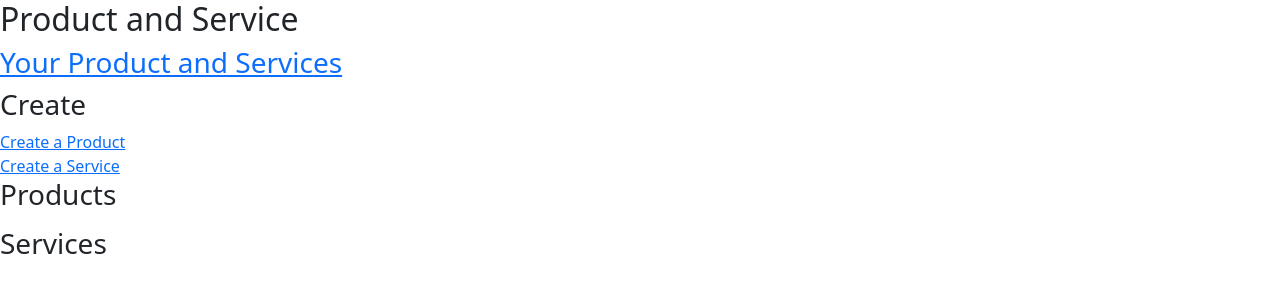
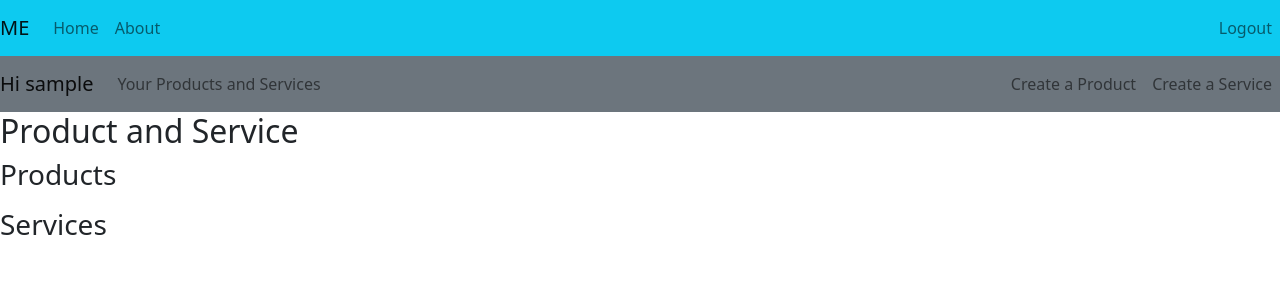
Before and after one commit to gunjanak/Django_MultiVendor_Ecom, a Django app: page / in a window 1280 px wide. Shown: the top 300 px of the page. Run offline with Django 5.2, Linux system fonts and the light colour scheme; the visitor is signed in with stand-in values (Sample User, id 1); data that the repository does not hold is empty; some libraries are stand-ins or nearby versions.

Commit message:
navigation bar done

```diff
--- a/accounts/templates/base.html
+++ b/accounts/templates/base.html
@@ -14,13 +14,86 @@
     </head>
 
     <body>
+        <nav class="navbar navbar-expand-lg navbar-light bg-info">
+            <a class="navbar-brand" href="#">ME</a>
+            <button class="navbar-toggler" type="button" data-toggle="collapse" data-target="#navbarNav" aria-controls="navbarNav" aria-expanded="false" aria-label="Toggle navigation">
+                <span class="navbar-toggler-icon"></span>
+            </button>
+            <div class="collapse navbar-collapse" id="navbarNav">
+                <ul class="navbar-nav me-auto">
+                    <li class="nav-item active">
+                        <a class="nav-link" href="{% url 'home' %}">Home </a>
 
+                    </li>
+                    <li>
+                        <a class="nav-link" href="#">About</a>
+                    </li>
+                </ul>
 
-        <div id="content">
+                <ul class="navbar-nav">
+                    {% if user.is_authenticated %}
+
+                    <li class="nav-item">
+                        <a class="nav-link" href="{% url 'logout'%}">
+                            Logout
+                        </a>
+                    </li>
+
+                    {% else %}
+                    <li class="nav-item">
+                        <a class="nav-link" href="{% url 'login' %}">
+                            Login
+                        </a>
+                    </li>
+                    <li class="nav-item">
+                        <a class="nav-link" href="{% url 'signup'%}">
+                            Signup
+                        </a>
+                    </li>
+                    {% endif %}
+
+                </ul>
+            </div>
+        </nav>
+
+        {% if user.is_authenticated %}
+        <nav class="navbar navbar-expand-lg navbar-light bg-secondary">
+            <a class="navbar-brand" href="#"> Hi {{ user.username }}</a>
+            <div class="collapse navbar-collapse" id="navbarNav2">
+                <ul class="navbar-nav me-auto">
+
+                        <li class="nav-item">
+                            <a class="nav-link" href="{% url 'user_product_service_list'%}">
+                                Your Products and Services
+
+                            </a>
+                        </li>
+                </ul>
+
+                <ul class="navbar-nav">
+                    <li class="nav-item">
+                        <a class="nav-link" href="{% url 'create_product' %}">Create a Product</a>
+                    </li>
+                    <li class="nav-item">
+                        <a class="nav-link" href="{% url 'create_service' %}">Create a Service</a>
+
+                    </li>
+
+                </ul>
+            </div>
+        </nav>
+        {% endif %}
+
+        <div id="container mt-4">
             {% block content %}
 
             {% endblock %}
         </div>
+
+        <!-- Include Bootstrap JS and Popper.js (required for Bootstrap JS) -->
+<script src="https://code.jquery.com/jquery-3.2.1.slim.min.js"></script>
+<script src="https://cdn.jsdelivr.net/npm/@popperjs/core@2.10.2/dist/umd/popper.min.js"></script>
+<script src="https://maxcdn.bootstrapcdn.com/bootstrap/4.0.0/js/bootstrap.min.js"></script>
     </body>
 
 </html>
--- a/vendors/templates/product_service_list.html
+++ b/vendors/templates/product_service_list.html
@@ -5,17 +5,7 @@
 {% block content %}
     <h2>Product and Service</h2>
 
-    {% if user.is_authenticated %}
-    <h3>
-        <a href="{% url 'user_product_service_list' %}">
-            Your Product and Services
-        </a>
-    </h3>
-    <h3>Create</h3>
-    <a href="{% url 'create_product' %}">Create a Product</a>
-    <br>
-    <a href="{% url 'create_service' %}">Create a Service</a>
-    {% endif %}
+
 
 
     <h3>Products</h3>
```
